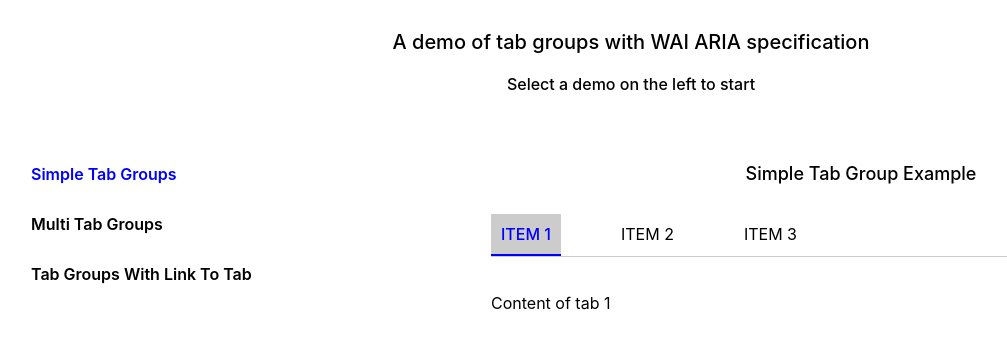
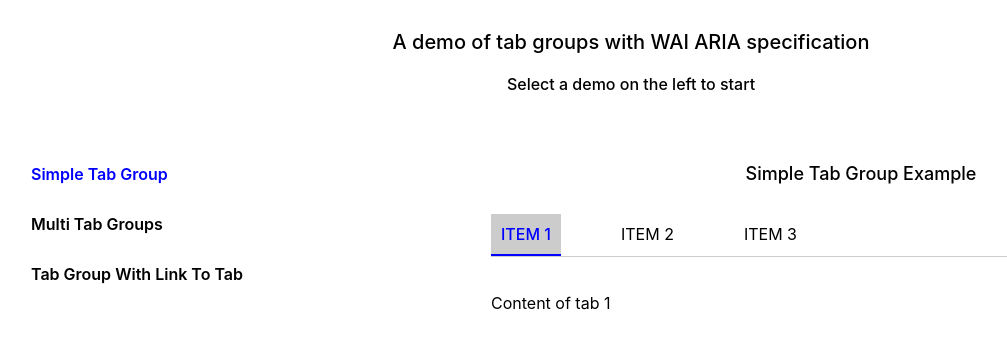
Before and after one commit to huonglt/tabs-app, a React (Create React App) app: page / in a window 1280 px wide. Shown: the top 348 px of the page, without its empty margins (9-1016 px from the left). Built offline with nearby package versions, Linux system fonts and the light colour scheme.

Commit message:
Update text for unit test

```diff
--- a/src/App.js
+++ b/src/App.js
@@ -23,7 +23,7 @@ function App() {
             onClick={simpleSampleClick}
             className={sample === "simple" ? "selected" : null}
           >
-            Simple Tab Groups
+            Simple Tab Group
           </div>
           <div
             onClick={multiSampleClick}
@@ -35,7 +35,7 @@ function App() {
             onClick={linkSampleClick}
             className={sample === "link" ? "selected" : null}
           >
-            Tab Groups With Link To Tab
+            Tab Group With Link To Tab
           </div>
         </div>
         <div className="rightPane">
```
